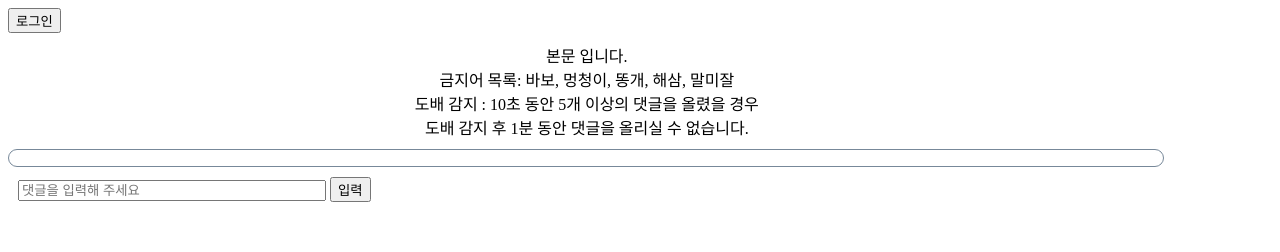
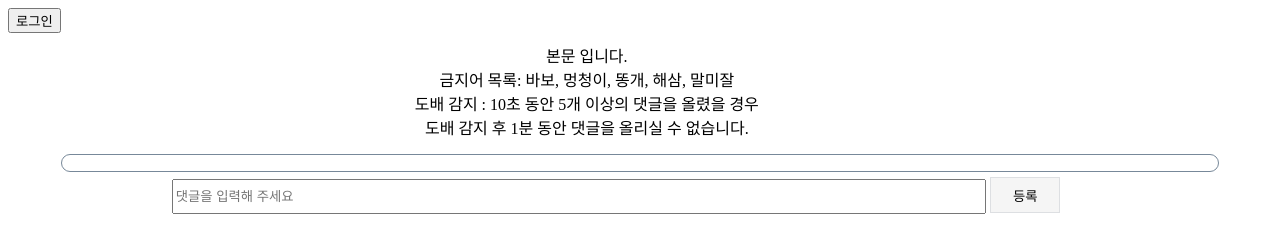
Before and after one commit to thflthdi/comment, a plain HTML site: page comment_app/index.html in a window 1280 px wide. Drawn offline with Linux system fonts and the light colour scheme.

Commit message:
mod: css 수정

```diff
--- a/comment_app/css/style.css
+++ b/comment_app/css/style.css
@@ -94,8 +94,12 @@
   padding: 10px;
   width: 90%;
 }
+.comment-container {
+  margin-left: 3rem;
+  margin-right: 3rem;
+  padding: 5px;
+}
 .comment {
-  width: 90%;
   padding: 8px;
   border: 1px solid lightslategray;
   border-radius: 12px;
@@ -106,9 +110,20 @@
   margin: 10px;
 }
 .com-new {
-  margin: 10px;
+  text-align: center;
+  margin-left: 2rem;
+  margin-right: 5rem;
 }
-
+.com-write {
+  width: 70%;
+  height: 29px;
+}
+.com-new button {
+  height: 36px;
+  width: 70px;
+  background-color: whitesmoke;
+  border: 1px solid rgb(221, 223, 226);
+}
 .up {
   border-radius: 14px;
   background-color: white;
@@ -132,6 +147,3 @@
 .com-mod {
   margin-left: 5px;
 }
-.com-write {
-  width: 300px;
-}
--- a/comment_app/index.html
+++ b/comment_app/index.html
@@ -38,11 +38,10 @@
         </div>
         <div class="comment-container">
             <div class="comment"></div>
-
         </div>
         <div class="com-new">
             <input class="com-write" type="text" onkeypress="onEnter(event)" onclick="isLogined()" placeholder="댓글을 입력해 주세요" />
-            <button onclick="creComment()">입력</button>
+            <button onclick="creComment()">등록</button>
         </div>
     </div>
     <script src="js/main.js"></script>
```
